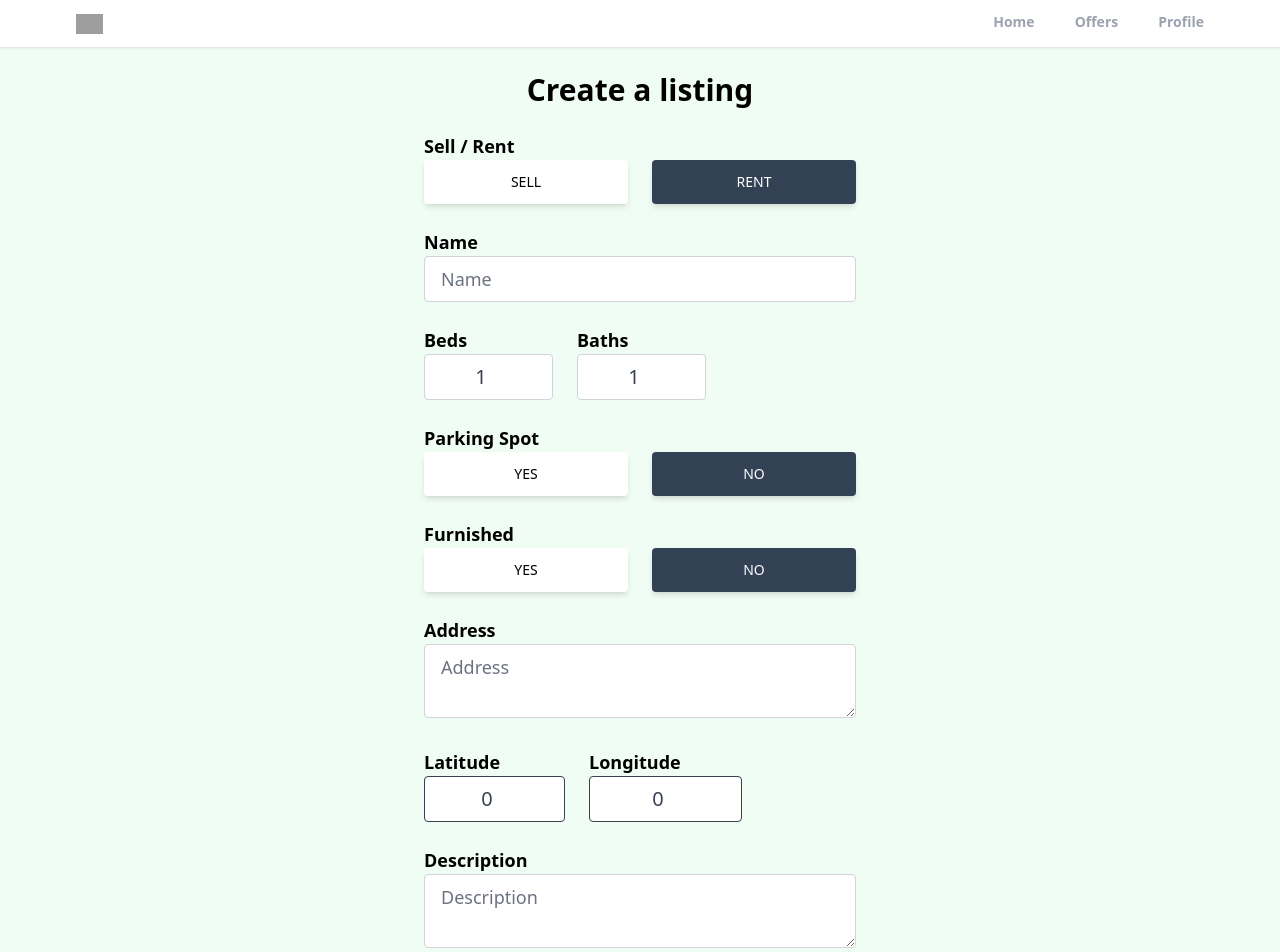
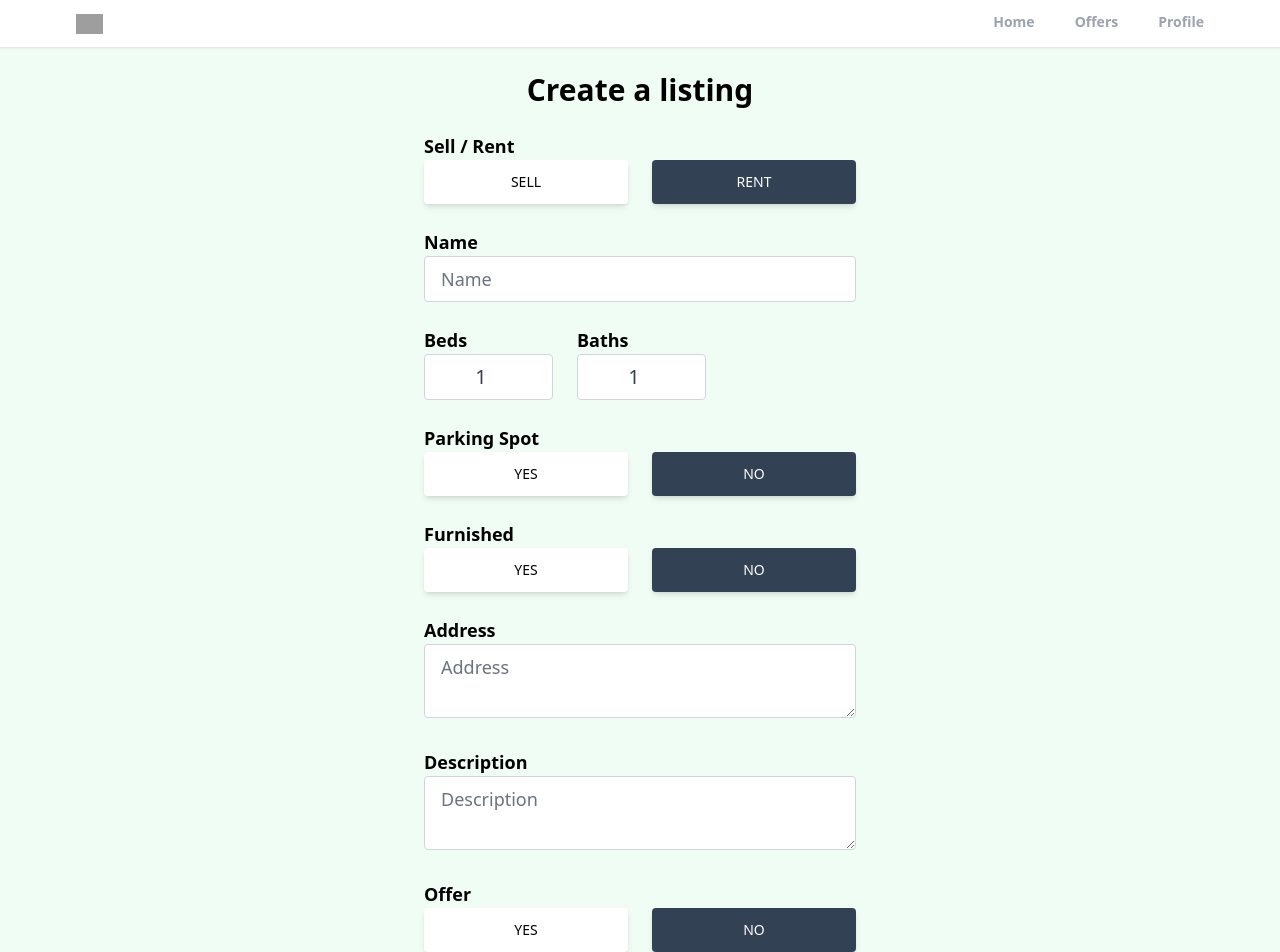
Before and after one commit to AriPeap/Realtor-Clone, a React (Create React App) app: page /create-listing in a window 1280 px wide. Shown: the top 952 px of the page. Built offline with nearby package versions, Linux system fonts and the light colour scheme; no server answers; sample sign-in values are in the browser's storage; grey boxes are pictures that could not be loaded.

Commit message:
Fixed geoloaction bugs

```diff
--- a/src/pages/CreateListing.jsx
+++ b/src/pages/CreateListing.jsx
@@ -16,7 +16,7 @@ import { useNavigate } from "react-router";
 export default function CreateListing() {
   const navigate = useNavigate();
   const auth = getAuth();
-  const [geolocationEnabled, setGeolocationEnabled] = useState(false);
+  const [geolocationEnabled, setGeolocationEnabled] = useState(true);
   const [loading, setLoading] = useState(false);
   const [formData, setFormData] = useState({
     type: "rent",
@@ -139,7 +139,7 @@ export default function CreateListing() {
       geolocation.lng = data.results[0]?.geometry.location.lng ?? 0;
 
       location = data.status === "ZERO_RESULTS" && undefined;
-      if (location === undefined || location.includes("undifined")) {
+      if (location === undefined) {
         setLoading(false);
         toast.error("Please enter a correct address");
         return;
--- a/src/pages/EditListing.jsx
+++ b/src/pages/EditListing.jsx
@@ -24,7 +24,7 @@ import { useEffect } from "react";
 export default function CreateListing() {
   const navigate = useNavigate();
   const auth = getAuth();
-  const [geolocationEnabled, setGeolocationEnabled] = useState(false);
+  const [geolocationEnabled, setGeolocationEnabled] = useState(true);
   const [loading, setLoading] = useState(false);
   const [listing, setListing] = useState(null);
   const [formData, setFormData] = useState({
@@ -174,7 +174,7 @@ export default function CreateListing() {
       geolocation.lng = data.results[0]?.geometry.location.lng ?? 0;
 
       location = data.status === "ZERO_RESULTS" && undefined;
-      if (location === undefined || location.includes("undifined")) {
+      if (location === undefined) {
         setLoading(false);
         toast.error("Please enter a correct address");
         return;
--- a/src/pages/Home.jsx
+++ b/src/pages/Home.jsx
@@ -23,7 +23,7 @@ export default function Home() {
         // create the query
         const q = query(
           listingRef,
-          where("offer", "==", true),
+          where("offer", "==", "true"),
           orderBy("timestamp", "desc"),
           limit(4)
         );
@@ -37,6 +37,7 @@ export default function Home() {
           });
         });
         setOfferListings(listings);
+        console.log("offer:", offerListings);
       } catch (error) {
         console.log(error);
       }
```
